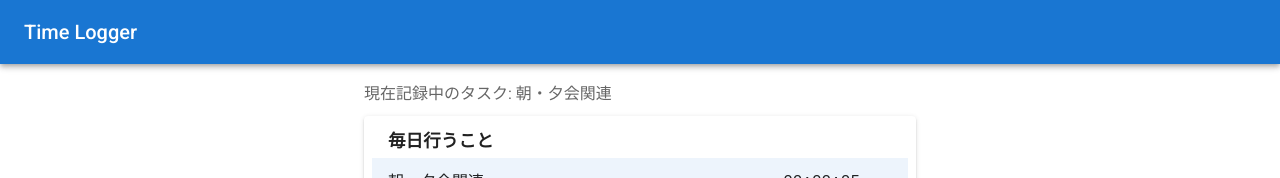
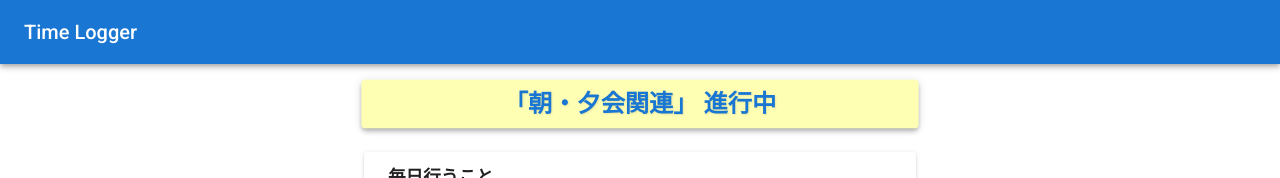
Before and after one commit to raimudes86/multiple-timer, a Next.js app: page / in a window 1280 px wide. Shown: the top 178 px of the page. Built offline with nearby package versions, Linux system fonts and the light colour scheme; some icons are missing.

Commit message:
feat: 今やっているタスクを見やすくする

```diff
--- a/app/page.tsx
+++ b/app/page.tsx
@@ -20,6 +20,7 @@ import {
   Menu,
   MenuItem,
   Paper,
+  keyframes, // 🚨 修正: keyframesをMUIからインポート
 } from '@mui/material';
 import EditIcon from '@mui/icons-material/Edit';
 import DeleteIcon from '@mui/icons-material/Delete';
@@ -248,6 +249,13 @@ const formatTime = (totalMilliseconds: number) => {
   return [hours.toString().padStart(2, '0'), minutes.toString().padStart(2, '0'), seconds.toString().padStart(2, '0')].join(':');
 };
 
+// 🚨 新規追加: 強調アニメーションのキーフレーム 🚨
+const pulse = keyframes`
+  0% { transform: scale(1.0); background-color: rgba(255, 255, 0, 0.2); }
+  50% { transform: scale(1.02); background-color: rgba(255, 255, 0, 0.4); }
+  100% { transform: scale(1.0); background-color: rgba(255, 255, 0, 0.2); }
+`;
+
 // --- Component ---
 export default function HomePage() {
   const [state, dispatch] = useReducer(appReducer, initialState);
@@ -387,11 +395,16 @@ export default function HomePage() {
     return <Container maxWidth="sm"><Box sx={{ display: 'flex', justifyContent: 'center', my: 4 }}><CircularProgress /></Box></Container>;
   }
 
+  // 🚨 新規追加: アクティブタスク名の取得
+  const activeTask = state.tasks.find(t => t.id === state.activeTaskId);
+  const activeTaskName = activeTask?.name || 'タスク停止中';
+  const isTimerActive = activeTask?.type === 'task';
+
   const renderTask = (item: AppItem & { children: AppItem[] }, level: number) => {
     const isTopLevel = item.parentId === null;
     const isGrouping = item.type === 'grouping';
     const canBeActive = item.type === 'task';
-    // 🚨 修正: 展開条件をisExpanded変数に格納
+    // 🚨 修正: 展開条件をisExpanded変数に格納 (以前のコードから引き続き使用)
     const isExpanded = state.activeTaskId === item.id && expandedTimeButtonId === item.id;
 
     if (state.editingTaskId === item.id) {
@@ -436,12 +449,11 @@ export default function HomePage() {
               }}
             >
               <ListItemText primary={item.name} primaryTypographyProps={{ fontWeight: 'normal' }} />
-              {/* 🚨 修正: ボタン表示をisExpandedで制御し、時間表示BoxにonClickを追加 */}
+              {/* 🚨 修正: ボタン表示をisExpandedで制御し、時間表示BoxにonClickを追加（以前の横並びに戻す） */}
               <Box
                   sx={{
                       display: 'flex',
                       alignItems: 'center',
-                      // 展開時に幅を広げる
                       minWidth: isExpanded ? '300px' : '100px',
                       justifyContent: 'flex-end',
                   }}
@@ -507,12 +519,11 @@ export default function HomePage() {
               }}
             >
               <ListItemText primary={item.name} primaryTypographyProps={{ fontWeight: 'normal' }} />
-              {/* 🚨 修正: ボタン表示をisExpandedで制御し、時間表示BoxにonClickを追加 */}
+              {/* 🚨 修正: ボタン表示をisExpandedで制御し、時間表示BoxにonClickを追加（以前の横並びに戻す） */}
               <Box
                   sx={{
                       display: 'flex',
                       alignItems: 'center',
-                      // 展開時に幅を広げる
                       minWidth: isExpanded ? '300px' : '100px',
                       justifyContent: 'flex-end',
                   }}
@@ -566,7 +577,32 @@ export default function HomePage() {
       <SettingsDialog open={settingsOpen} onClose={() => setSettingsOpen(false)} tasks={state.tasks} dispatch={dispatch} />
       <Container maxWidth="sm">
         <Box sx={{ my: 2 }}>
-          <Typography variant="subtitle1" color="text.secondary">現在記録中のタスク: {state.tasks.find(t => t.id === state.activeTaskId)?.name}</Typography>
+          {/* 🚨 修正: 現在のタスク強調表示 (NOW hoge!!!) 🚨 */}
+          <Paper
+              elevation={4}
+              sx={{
+                  p: 1,
+                  mb: 2,
+                  textAlign: 'center',
+                  bgcolor: isTimerActive ? 'warning.light' : 'grey.300',
+                  animation: isTimerActive ? `${pulse} 1.5s infinite` : 'none',
+                  transformOrigin: 'center',
+              }}
+          >
+              <Typography
+                  variant="h5"
+                  component="div"
+                  sx={{
+                      fontWeight: 'bold',
+                      color: 'primary.main',
+                      textShadow: '1px 1px 2px rgba(0,0,0,0.1)',
+                  }}
+              >
+                  {isTimerActive ? `「${activeTaskName}」 進行中` : 'タイマー停止中'}
+              </Typography>
+          </Paper>
+          {/* ------------------------------------------- */}
+
           <List>
             {taskTree.map(task => renderTask(task, 0))}
           </List>
```
